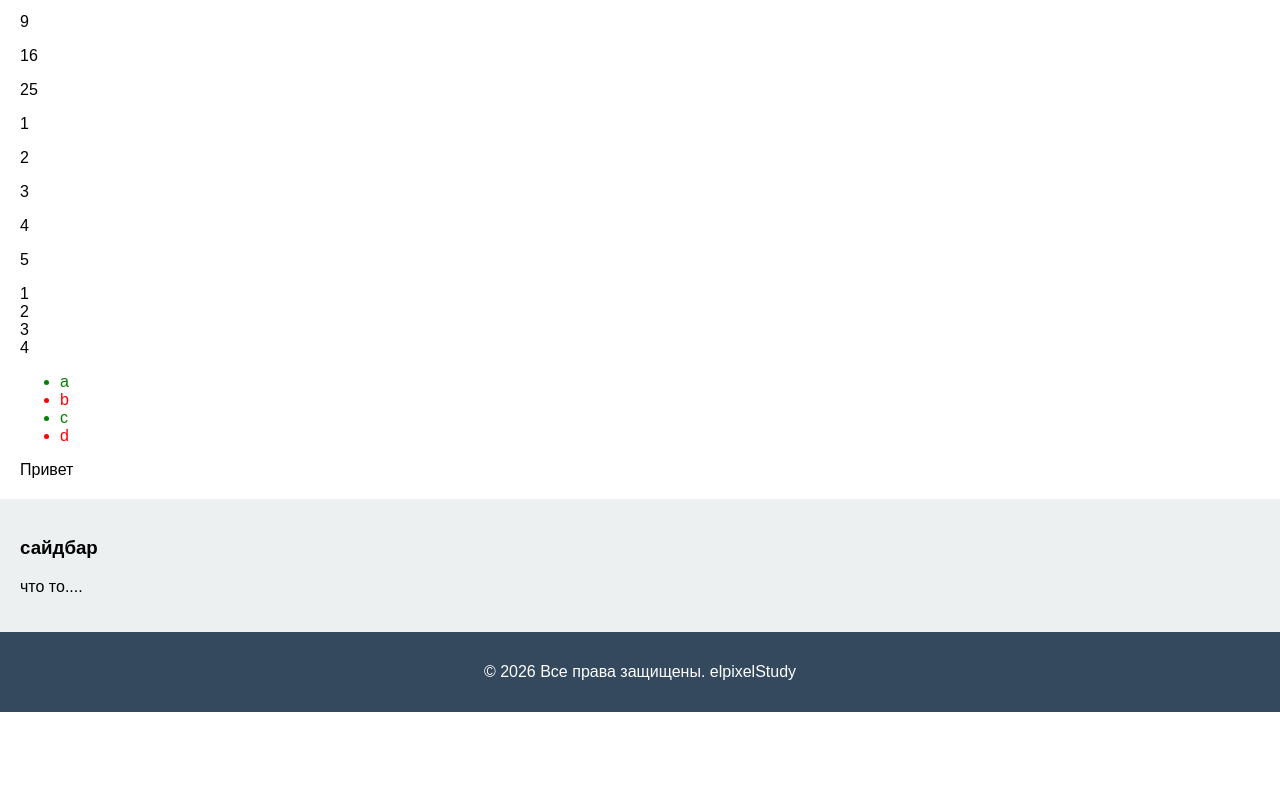
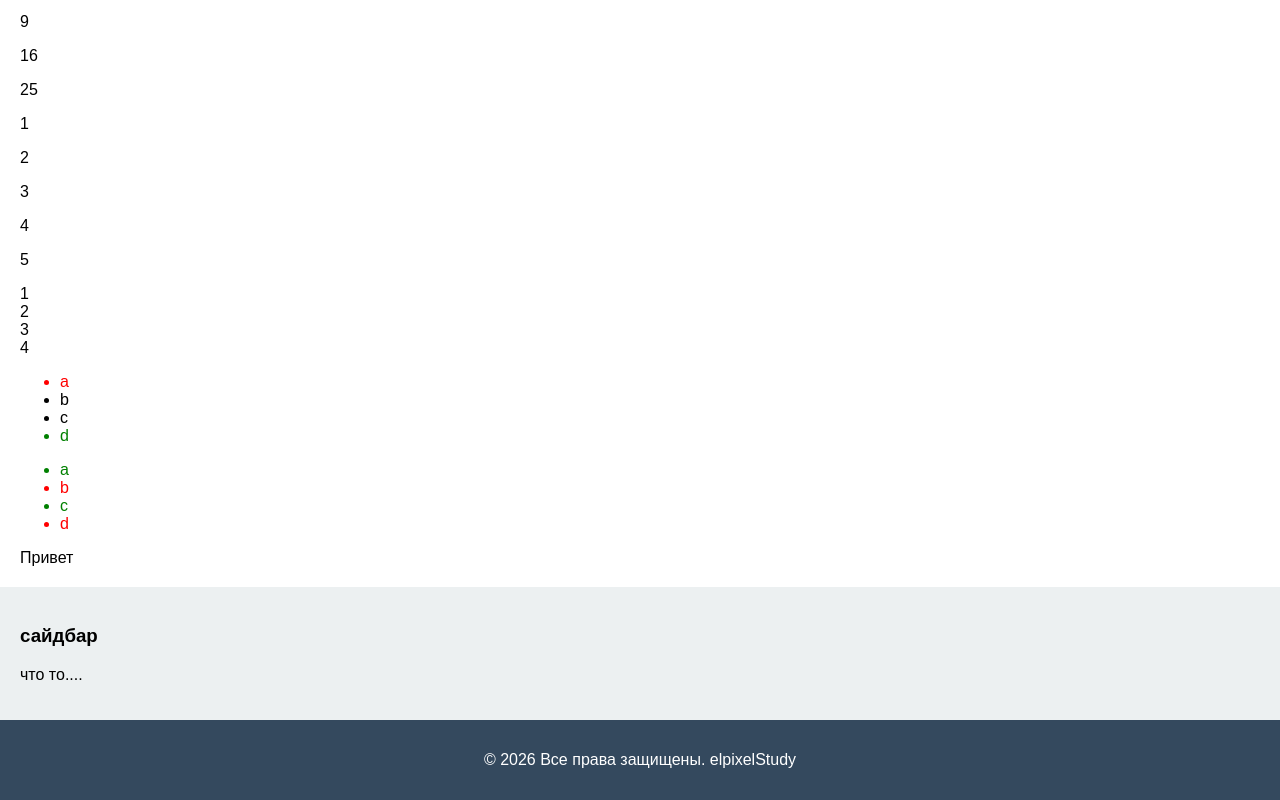
Before and after one commit to Miraman-ux/el-pixel-angular, an Angular app: page /directives in a window 1280 px wide. Shown: the part 709-1509 px from the top of the page. Before the commit the page ends 1421 px from the top, so only its background shows below. Built offline with nearby package versions, Linux system fonts and the light colour scheme.

Commit message:
fix: исправил задания из главы дерективы

```diff
--- a/src/app/app.ts
+++ b/src/app/app.ts
@@ -6,7 +6,7 @@ import { HousingLocation } from './housing-location/housing-location';
 
 @Component({
     selector: 'app-root',
-    imports: [FormsModule, Home, HousingLocation, RouterOutlet, RouterLink],
+    imports: [FormsModule, Home, RouterOutlet, RouterLink],
     templateUrl: './app.html',
     styleUrls: ['./app.css', './text.css', './border.css'],
 })
--- a/src/app/directives/directives.component.html
+++ b/src/app/directives/directives.component.html
@@ -128,13 +128,13 @@ export class AppComponent {
 }
 Выведите элементы массива в виде списка ul, покрасив первую li в красный цвет, а последнюю - в зеленый.-->
 
-<!--<ul>
+<ul>
   @for (elem of strArr; track $index; let isFirst = $first; let isLast = $last) {
-    <li [style.color]="isFirst ? 'red' : (isLast ? 'green' : null)">
+    <li [ngStyle]="{'color': isFirst ? 'red' : (isLast ? 'green' : null)}">
       {{ elem }}
     </li>
   }
-</ul>-->
+</ul>
 
 
 <!--Дан массив:
@@ -147,7 +147,7 @@ export class AppComponent {
 
 <ul>
   @for (elem of strArr; track $index; let isEven = $even; let isOdd = $odd){
-    <li [style.color]="isEven ? 'green': (isOdd ? 'red' : null)">
+    <li [ngStyle]="{'color': isEven ? 'green': (isOdd ? 'red' : null)}">
       {{elem}}
     </li>
   }
--- a/src/app/directives/directives.component.ts
+++ b/src/app/directives/directives.component.ts
@@ -1,12 +1,13 @@
 import { Component } from '@angular/core';
 import { NgIf } from '@angular/common';
 import { NgFor } from '@angular/common';
+import { NgStyle } from '@angular/common';
 
 @Component({
     selector: 'app-directives',
     templateUrl: './directives.component.html',
     styleUrls: ['./directives.component.css'],
-    imports: [NgIf, NgFor],
+    imports: [NgIf, NgFor, NgStyle],
 })
 export class DirectivesComponent {
     public isAdult: boolean = true;
```
